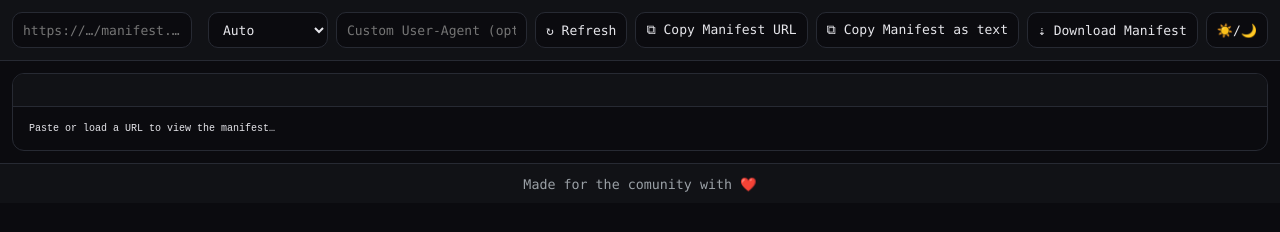
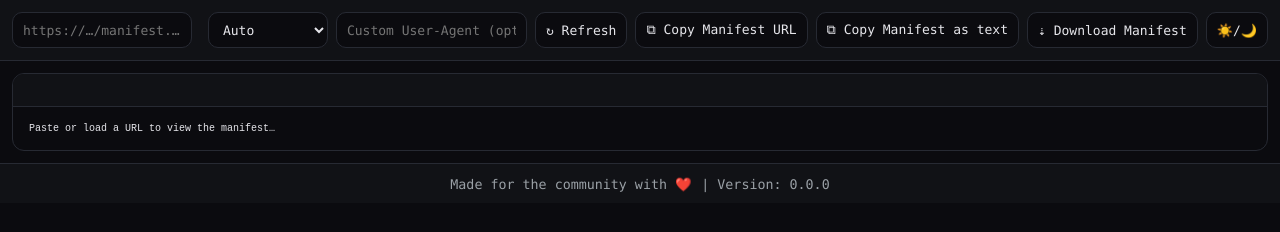
Before and after one commit to riba101/Manifest-Viewer-Extension, a browser extension: page app/viewer.html in a window 1280 px wide. Drawn offline with Linux system fonts and the light colour scheme.

Commit message:
chore: added version number to popup and footer

```diff
--- a/app/viewer.html
+++ b/app/viewer.html
@@ -41,7 +41,8 @@
 </main>
 
     <footer>
-      <small>Made for the comunity with ❤️</small>
+      <small>Made for the community with ❤️</small>
+      <small> | Version: <span id="viewer-version"></span></small>
     </footer>
 
     <script src="validation-core.js"></script>
--- a/app/viewer.js
+++ b/app/viewer.js
@@ -2858,6 +2858,21 @@ function formatDetailDisplay(value) {
 // Auto-load if URL provided
 if (urlInput.value) load();
 
+
+(function loadVersion() {
+  const versionEl = document.getElementById('viewer-version');
+  if (versionEl) {
+    try {
+      // Get the version from the manifest
+      const manifest = chrome.runtime.getManifest();
+      versionEl.textContent = manifest.version || '...';
+    } catch (e) {
+      console.error("Failed to load manifest version", e);
+      versionEl.textContent = 'N/A';
+    }
+  }
+})();
+
 if (typeof module !== 'undefined' && module.exports) {
   module.exports = {
     formatDuration,
```
Also changed, not shown: app/popup.html (+4 -0 lines), app/popup.js (+14 -0 lines), app/manifest.json.
